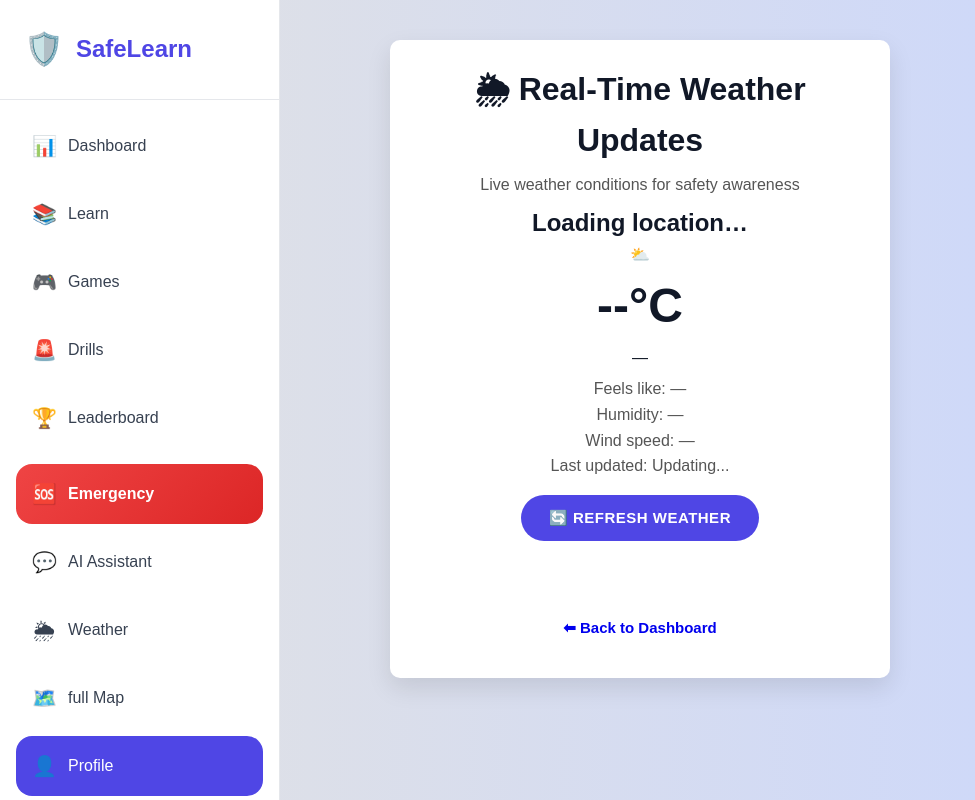
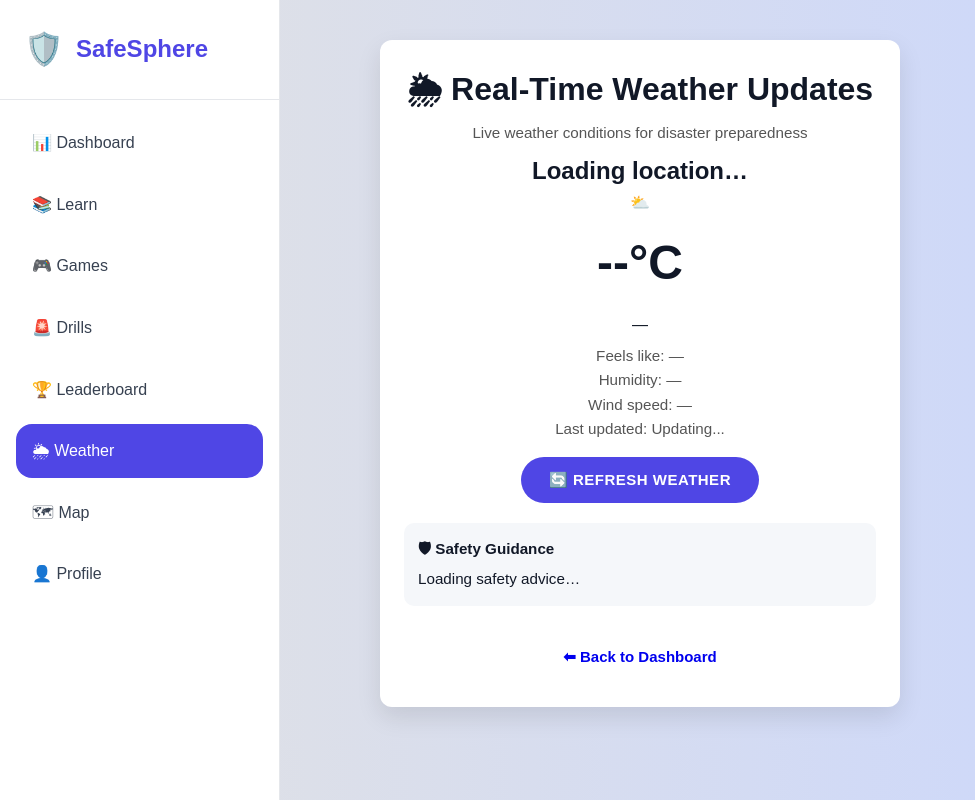
Before and after one commit to abhaysahu-cse/SafeSphere, a Django app: page /weather/ in a window 1280 px wide. Shown: the whole page, without its empty margins (0-975 px from the left). Run offline with Django 5.2, Linux system fonts and the light colour scheme.

Commit message:
fix: weather safety guidance hook and JS scope issue

```diff
--- a/public/static/js/weather.js
+++ b/public/static/js/weather.js
@@ -8,6 +8,8 @@ const DEFAULT_LAT = 23.2599;
 const DEFAULT_LON = 77.4126;
 const CACHE_KEY = "safesphere_weather_cache_v2";
 const CACHE_TTL = 5 * 60 * 1000; // 5 minutes
+
+
 
 /* ======= SAFETY: define stub immediately so onclick won't fail ======= */
 window.fetchWeather = async function (force = false) {
@@ -93,6 +95,16 @@ function updateUI(data) {
   if ($id("weather-feels")) $id("weather-feels").innerText = (feels === null ? "—" : `${Math.round(feels)}°C`);
   if ($id("weather-humidity")) $id("weather-humidity").innerText = (humidity === null ? "—" : `${humidity}%`);
   if ($id("weather-updated")) $id("weather-updated").innerText = nowStr();
+
+  // ✅ SAFETY GUIDANCE (CORRECT PLACE)
+  if (typeof updateSafetyGuidance === "function") {
+    if (Number.isFinite(temp) && Number.isFinite(wind)) {
+      updateSafetyGuidance(temp, wind);
+    } else {
+      const box = document.getElementById("safety-text");
+      if (box) box.innerText = "⚠️ Safety guidance unavailable (invalid data).";
+    }
+  }
 
   // icon if available
   if ($id("weather-icon")) {
@@ -219,3 +231,153 @@ document.addEventListener("DOMContentLoaded", () => {
     if ($id("weather-error")) $id("weather-error").textContent = "Initialization error";
   }
 });
+
+function updateSafetyGuidance(temp, wind) {
+  // temp = Celsius number, wind = either m/s or km/h (we try to detect & normalize to km/h)
+  const box = document.getElementById("safety-text");
+  if (!box) return;
+
+  // helper to render an array as a bullet list
+  function makeList(arr) {
+    return '<ul style="margin:6px 0 0 18px;padding:0;">' + arr.map(i => `<li style="margin:6px 0">${i}</li>`).join('') + '</ul>';
+  }
+
+  // --- Normalize inputs ---
+  const tempNum = (temp === null || temp === undefined) ? NaN : Number(temp);
+  let windNum = (wind === null || wind === undefined) ? NaN : Number(wind);
+
+  // Heuristic to decide unit:
+  // - OpenWeather gives wind in m/s (typical values 0-30)
+  // - Open-Meteo gives wind in km/h (typical values 0-100)
+  // If windNum <= 25 => likely m/s, convert to km/h (x3.6). If >25 assume it's already km/h.
+  // This heuristic works well in practice for mixed sources.
+  let windKmh = NaN;
+  if (!Number.isFinite(windNum)) {
+    windKmh = NaN;
+  } else if (windNum <= 25) {
+    windKmh = Math.round(windNum * 3.6); // assume m/s -> km/h
+  } else {
+    windKmh = Math.round(windNum); // assume already km/h
+  }
+
+  // fallback defaults for display if missing
+  const tempForLogic = Number.isFinite(tempNum) ? tempNum : null;
+  const windForLogic = Number.isFinite(windKmh) ? windKmh : null;
+
+  const advice = [];
+  const details = [];
+
+  // TEMPERATURE-BASED GUIDANCE (kept all original messages)
+  if (tempForLogic !== null && tempForLogic >= 40) {
+    advice.push("🔥 Extreme heat: Avoid outdoor activity, stay hydrated, and seek cool shaded/air-conditioned places.");
+    details.push(
+      "Limit outdoor work between 11:00–16:00.",
+      "Drink water regularly (even before feeling thirsty).",
+      "Wear light, loose, breathable clothing and a hat.",
+      "Use sunscreen (SPF 30+) on exposed skin.",
+      "Recognize heat exhaustion: headache, nausea, dizziness — rest immediately.",
+      "Avoid heavy meals & alcohol during peak heat.",
+      "Cool towels or showers help lower body temperature.",
+      "Keep vulnerable people (elderly, infants) in cool places.",
+      "Have a fan or cooling plan; seek medical help if needed.",
+      "Never leave anyone in a parked vehicle."
+    );
+  } else if (tempForLogic !== null && tempForLogic >= 33) {
+    advice.push("🔥 Very hot: Reduce strenuous activity, hydrate frequently, and seek shade during peak sun.");
+    details.push(
+      "Reduce exercise intensity; move workouts to early morning/evening.",
+      "Hydrate and replace electrolytes if sweating heavily.",
+      "Wear UV-protective clothing and sunglasses.",
+      "Check on neighbors who may be vulnerable."
+    );
+  } else if (tempForLogic !== null && tempForLogic >= 25) {
+    advice.push("🌤 Warm (good for jogging/walks): stay hydrated and avoid the midday sun for long runs.");
+    details.push(
+      "Best activities: jogging, brisk walking, outdoor sports (avoid midday if sunny).",
+      "Wear breathable activewear, keep water with you.",
+      "Take short rest breaks to cool down."
+    );
+  } else if (tempForLogic !== null && tempForLogic >= 16) {
+    advice.push("🙂 Mild/pleasant (great for outdoor exercise): jogging, cycling, long walks are fine.");
+    details.push(
+      "Recommended: jogging, walking, cycling, outdoor drills.",
+      "Light warm-up and cool-down to prevent muscle strain."
+    );
+  } else if (tempForLogic !== null && tempForLogic >= 11) {
+    advice.push("🧥 Cool: Wear light layers; consider a warm jacket for longer outdoor sessions.");
+    details.push(
+      "Layer clothing so you can remove layers as you warm up.",
+      "Good for brisk walks and moderate exercise with a light jacket."
+    );
+  } else if (tempForLogic !== null && tempForLogic >= 0) {
+    advice.push("❄ Cold: Dress warmly and limit exposure — wind can make it feel much colder.");
+    // Ten specific safety precautions for cold (user requested)
+    details.push(
+      "Layer clothing (base thermal + insulating mid-layer + windproof outer).",
+      "Cover head, hands, and feet — extremities lose heat fast.",
+      "Keep clothing dry (wet clothes lose insulation).",
+      "Stay active to maintain circulation, but avoid sweating heavily.",
+      "Eat warm, high-energy foods and drink warm fluids (no alcohol).",
+      "Carry emergency blanket / warm pack if going far from shelter.",
+      "Insulate sleeping/bedding if overnight (use closed cells or foam).",
+      "Use safe heating sources and ensure ventilation (avoid CO risk).",
+      "Check on vulnerable people (elderly, infants) frequently.",
+      "Know hypothermia signs: shivering, slurred speech, confusion — seek help."
+    );
+  } else if (tempForLogic !== null) { // temp < 0
+    advice.push("❄ Severe cold: Minimize outdoor time, extreme precautions required.");
+    details.push(
+      "All cold precautions above PLUS:",
+      "Limit time outdoors to short, essential tasks only.",
+      "Watch for frostbite on exposed skin (numbness, white/gray skin).",
+      "Have a communication plan and emergency kit (food, water, warm clothing)."
+    );
+  } else {
+    // temp unknown: provide neutral suggestion
+    advice.push("ℹ️ Temperature data unavailable — follow local common-sense precautions.");
+    details.push("If unsure, dress in layers and avoid prolonged exposure until conditions are known.");
+  }
+
+  // WIND-BASED ADVICE (appended to temperature guidance) — kept original messages
+  if (windForLogic !== null && windForLogic >= 80) {
+    advice.push("🌬️ Very severe winds (>=80 km/h): Danger — avoid outdoors, stay in sturdy shelter.");
+  } else if (windForLogic !== null && windForLogic >= 60) {
+    advice.push("🌪 Very strong winds (60–79 km/h): Secure loose objects, avoid travel if possible.");
+  } else if (windForLogic !== null && windForLogic >= 40) {
+    advice.push("💨 Strong winds (40–59 km/h): Avoid open areas and unsecured structures.");
+  } else if (windForLogic !== null && windForLogic >= 20) {
+    advice.push("🌬 Breezy (20–39 km/h): Caution for bikes, light debris possible.");
+  } else if (windForLogic !== null) {
+    advice.push("🍃 Light winds: no special wind safety required.");
+  } else {
+    // wind unknown
+    advice.push("ℹ️ Wind data unavailable.");
+  }
+
+  // Compose output
+  // Primary short advice (first 2 items)
+  const topAdvice = advice.slice(0, 2).join(" — ");
+  let html = `<strong>${topAdvice}</strong><br>`;
+
+  // Additional bulleted details for clarity (show up to 10)
+  if (details.length) {
+    html += makeList(details.slice(0, 10));
+  }
+
+  // Add explicit wind number if available
+  if (windForLogic !== null) {
+    html += `<div style="margin-top:8px;font-size:0.92rem;color:#333"><em>Wind: ${windForLogic} km/h</em></div>`;
+  }
+
+  // Add temperature readout if available
+  if (tempForLogic !== null) {
+    html += `<div style="margin-top:6px;font-size:0.92rem;color:#333"><em>Temp: ${Math.round(tempForLogic)}°C</em></div>`;
+  }
+
+  // Small note if units were guessed
+  if (Number.isFinite(windNum) && windNum <= 25) {
+    html += `<div style="margin-top:6px;font-size:0.85rem;color:#666">Note: wind value interpreted as m/s and converted to km/h.</div>`;
+  }
+
+  box.innerHTML = html;
+}
--- a/safe/templates/weather.html
+++ b/safe/templates/weather.html
@@ -5,108 +5,81 @@
   <meta charset="UTF-8">
   <title>Weather Updates | SafeSphere</title>
   <meta name="viewport" content="width=device-width, initial-scale=1.0">
+
+  <!-- Global styles -->
   <link rel="stylesheet" href="{% static 'css/styles.css' %}">
 
   <style>
     .weather-container {
-      max-width: 500px;
+      max-width: 520px;
       margin: 40px auto;
       background: #ffffff;
       padding: 24px;
-      border-radius: 10px;
+      border-radius: 12px;
       box-shadow: 0 10px 25px rgba(0,0,0,0.1);
       text-align: center;
     }
+
     .weather-temp {
       font-size: 3rem;
       font-weight: bold;
+      margin: 10px 0;
     }
+
     .weather-meta {
       color: #555;
       margin: 6px 0;
+      font-size: 0.95rem;
     }
+
     .weather-error {
       color: red;
       margin-top: 10px;
+    }
+
+    .safety-box {
+      margin-top: 20px;
+      padding: 14px;
+      border-radius: 10px;
+      background: #f5f7fa;
+      font-size: 0.95rem;
+      text-align: left;
+    }
+
+    .safety-box strong {
+      display: block;
+      margin-bottom: 6px;
     }
   </style>
 </head>
 
 <body>
-{% load static %}
 
-<!DOCTYPE html>
-<html lang="en">
-<head>
-    <meta charset="UTF-8">
-    <meta name="viewport" content="width=device-width, initial-scale=1.0">
-    <title>SafeLearn - Profile</title>
-    <meta name="description" content="View your learning progress, achievements, and stats">
-    <link rel="stylesheet" href="{% static 'css/styles.css' %}">
-    <script src="script.js" defer></script>
-</head>
-<body>
-    <!-- Sidebar -->
+<!-- Sidebar (unchanged, CLEAN) -->
 <aside class="sidebar" id="sidebar">
   <div class="sidebar-header">
     <div class="logo">
       <span class="logo-icon">🛡️</span>
-                <span class="logo-text">SafeLearn</span>
+      <span class="logo-text">SafeSphere</span>
     </div>
-            <button class="sidebar-toggle" id="sidebarToggle" aria-label="Toggle sidebar">
-                <span class="toggle-icon">☰</span>
-            </button>
   </div>
 
   <nav class="sidebar-nav">
-            <a href="{% url 'index' %}" class="nav-link" data-page="dashboard">
-                <span class="nav-icon">📊</span>
-                <span class="nav-text">Dashboard</span>
-            </a>
-            <a href="{% url 'learn' %}" class="nav-link" data-page="learn">
-                <span class="nav-icon">📚</span>
-                <span class="nav-text">Learn</span>
-            </a>
-            <a href="{% url 'games' %}" class="nav-link" data-page="games">
-                <span class="nav-icon">🎮</span>
-                <span class="nav-text">Games</span>
-            </a>
-            <a href="{% url 'drills' %}" class="nav-link" data-page="drills">
-                <span class="nav-icon">🚨</span>
-                <span class="nav-text">Drills</span>
-            </a>
-            <a href="{% url 'leaderboard' %}" class="nav-link" data-page="leaderboard">
-                <span class="nav-icon">🏆</span>
-                <span class="nav-text">Leaderboard</span>
-            </a>
-            <a href="{% url 'emergency' %}" class="nav-link emergency-link" data-page="emergency">
-                <span class="nav-icon">🆘</span>
-                <span class="nav-text">Emergency</span>
-            </a>
-            <a href="{% url 'chat' %}" class="nav-link" data-page="chat">
-                <span class="nav-icon">💬</span>
-                <span class="nav-text">AI Assistant</span>
-            </a>
-
-                <a href="{% url 'weather' %}" class="nav-link">
-            <span class="nav-icon">🌦</span>
-            <span class="nav-text">Weather</span>
-        </a>
-        <!-- Map page -->
-        <a href="{% url 'map' %}" class="nav-link">
-            <span class="nav-icon">🗺️</span>
-            <span class="nav-text">full Map</span>
-        </a>
-
-            <a href="{% url 'profile' %}" class="nav-link active" data-page="profile">
-                <span class="nav-icon">👤</span>
-                <span class="nav-text">Profile</span>
-            </a>
+    <a href="{% url 'index' %}" class="nav-link">📊 Dashboard</a>
+    <a href="{% url 'learn' %}" class="nav-link">📚 Learn</a>
+    <a href="{% url 'games' %}" class="nav-link">🎮 Games</a>
+    <a href="{% url 'drills' %}" class="nav-link">🚨 Drills</a>
+    <a href="{% url 'leaderboard' %}" class="nav-link">🏆 Leaderboard</a>
+    <a href="{% url 'weather' %}" class="nav-link active">🌦 Weather</a>
+    <a href="{% url 'map' %}" class="nav-link">🗺 Map</a>
+    <a href="{% url 'profile' %}" class="nav-link">👤 Profile</a>
   </nav>
 </aside>
+
+<!-- MAIN CONTENT -->
 <main class="weather-container">
   <h1>🌦 Real-Time Weather Updates</h1>
-  <p class="weather-meta">Live weather conditions for safety awareness</p>
+  <p class="weather-meta">Live weather conditions for disaster preparedness</p>
 
   <h2 id="weather-location">Loading location…</h2>
 
@@ -127,11 +100,17 @@
 
   <p id="weather-error" class="weather-error"></p>
 
-  <br><br>
+  <!-- SAFETY GUIDANCE -->
+  <div class="safety-box" id="safety-guidance">
+    <strong>🛡 Safety Guidance</strong>
+    <p id="safety-text">Loading safety advice…</p>
+  </div>
+
+  <br>
   <a href="{% url 'index' %}" class="btn btn-outline">⬅ Back to Dashboard</a>
 </main>
 
-<!-- IMPORTANT: Load JS at bottom -->
+<!-- Correct JS load -->
 <script src="{% static 'js/weather.js' %}"></script>
 
 </body>
```
Lines whose indentation alone changed are shown as unchanged.
